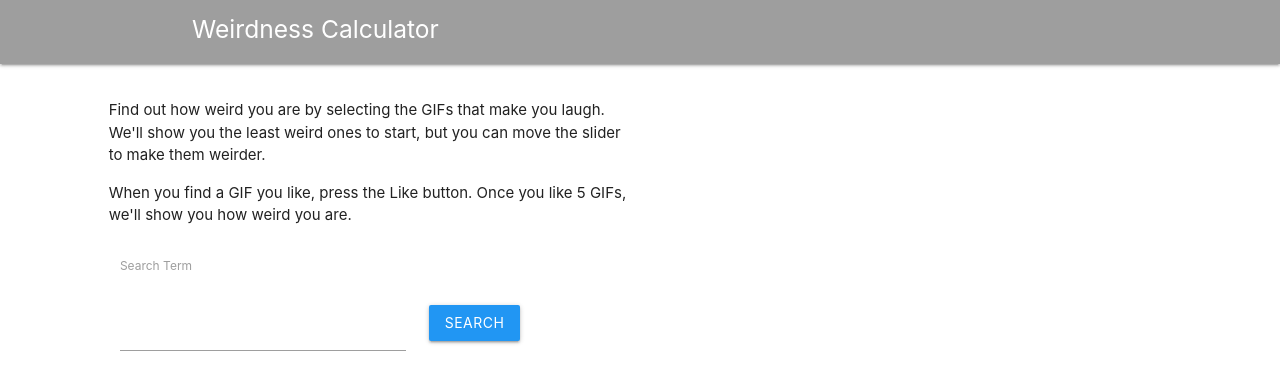
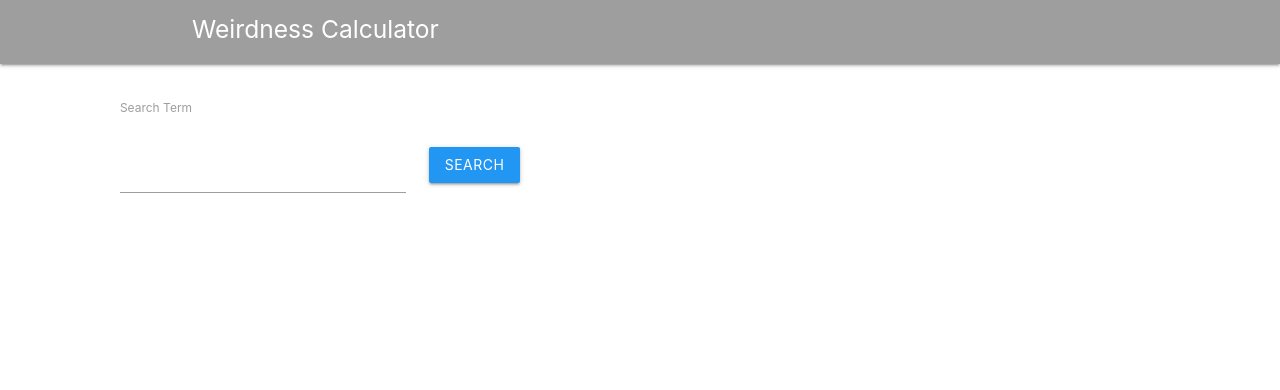
Before and after one commit to twinsfan421/weirdness-calculator, a React (Create React App) app: page / in a window 1280 px wide. Shown: the top 390 px of the page. Built offline with nearby package versions, Linux system fonts and the light colour scheme.

Commit message:
add homesearch component/make searchbar reusable

```diff
--- a/src/components/home/SearchBar.js
+++ b/src/components/home/SearchBar.js
@@ -1,50 +1,17 @@
-import React, { Component } from 'react'
-import { connect } from 'react-redux'
-import { getGif } from '../../store/actions/getGifActions'
+import React from 'react';
 
-class SearchBar extends Component {
-    state = {
-        term:"",
-    }
-    handleChange = (e) => {
-        this.setState({ term: e.target.value })
-    }
-    handleSubmit = (e) => {
-        e.preventDefault();
-        this.props.getGif(this.state.term, 0)
-        this.setState({term: ""})
-    }
-    render() {
+const SearchBar = ({value, handleSubmit, handleChange}) => {
     return (
-            <div className="search-bar">
-                <div>
-			    	<p>
-	    	      	  Find out how weird you are by selecting the GIFs that make you laugh.
-	    	      	  We'll show you the least weird ones to start, but you can move the slider to make them weirder.
-	    	      	</p>
-	    	      	<p>
-	    	      	  When you find a GIF you like, press the Like button. Once you like 5 GIFs, we'll show you how weird you are.
-	    	      	</p>
-			    </div>
-                <form onSubmit={this.handleSubmit} >
+        <form onSubmit={handleSubmit} >
             <label className="input-field col s7"htmlFor="term">Search Term</label>
             <div className="input-field col s7">
-                            <input type="text" id="term" value={this.state.term} onChange={this.handleChange} required/>
+                    <input type="text" id="term" value={value} onChange={handleChange} required/>
             </div>
             <div className="input-field col s5">
                 <button className="btn blue">SEARCH</button>
             </div>
         </form>
-            </div>
-        )
-    }
+    );
 }
 
-
-const mapDispatchToProps = (dispatch) => {
-    return {
-        getGif: (term, weirdness) => dispatch(getGif(term, weirdness))
-    }
-}
-
-export default connect(null, mapDispatchToProps)(SearchBar)
+export default SearchBar
```
Also changed, not shown: src/components/home/HomeSearch.js (added, +43 -0 lines). Lines whose indentation alone changed are shown as unchanged.
